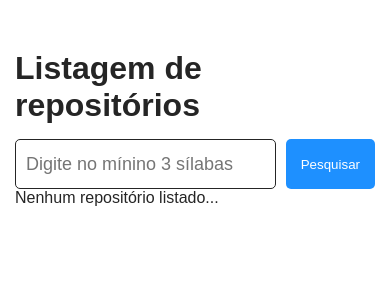
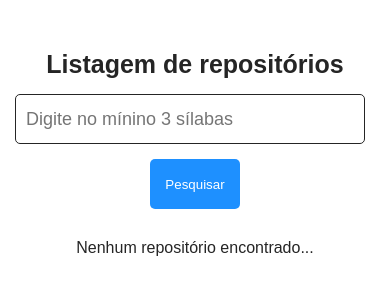
Before and after one commit to bruno-caike/listagem-de-repositorios, a React (Create React App) app: page / in a window 390 px wide. Shown: the top 300 px of the page. Built offline with nearby package versions, Linux system fonts and the light colour scheme.

Commit message:
ajustes no css

```diff
--- a/public/index.html
+++ b/public/index.html
@@ -10,34 +10,12 @@
       content="Web site created using create-react-app"
     />
     <link rel="apple-touch-icon" href="%PUBLIC_URL%/logo192.png" />
-    <!--
-      manifest.json provides metadata used when your web app is installed on a
-      user's mobile device or desktop. See https://developers.google.com/web/fundamentals/web-app-manifest/
-    -->
     <link rel="manifest" href="%PUBLIC_URL%/manifest.json" />
-    <!--
-      Notice the use of %PUBLIC_URL% in the tags above.
-      It will be replaced with the URL of the `public` folder during the build.
-      Only files inside the `public` folder can be referenced from the HTML.
 
-      Unlike "/favicon.ico" or "favicon.ico", "%PUBLIC_URL%/favicon.ico" will
-      work correctly both with client-side routing and a non-root public URL.
-      Learn how to configure a non-root public URL by running `npm run build`.
-    -->
-    <title>React App</title>
+    <title>Listagem de repositórios</title>
   </head>
   <body>
     <noscript>You need to enable JavaScript to run this app.</noscript>
     <div id="root"></div>
-    <!--
-      This HTML file is a template.
-      If you open it directly in the browser, you will see an empty page.
-
-      You can add webfonts, meta tags, or analytics to this file.
-      The build step will place the bundled scripts into the <body> tag.
-
-      To begin the development, run `npm start` or `yarn start`.
-      To create a production bundle, use `npm run build` or `yarn build`.
-    -->
   </body>
 </html>
--- a/src/App.css
+++ b/src/App.css
@@ -67,7 +67,7 @@
 }
 .card-repositories > article > img {
   width: 100%;
-  height: 15.625vw;
+  height: 300px;
   border: 1px solid #252525;
   border-radius: 5px;
 }
@@ -88,3 +88,39 @@
   grid-gap: 5px;
 }
 /* end card-repositories */
+
+.repositories-not-found {
+  margin-top: 30px;
+}
+
+@media (max-width: 1300px) {
+  .container {
+    max-width: 760px;
+  }
+  .grid-all-repositories {
+    grid-template-columns: repeat(2, 1fr);
+  }
+  .card-repositories > article > img {
+    height: 330px;
+  }
+}
+@media (max-width: 767px) {
+  .form-search > h1 {
+    font-size: 1.5625rem;
+  }
+  .form-search > form {
+    flex-direction: column;
+  }
+  .form-search > form > button {
+    margin-top: 15px;
+  }
+  .container {
+    max-width: 350px;
+  }
+  .grid-all-repositories {
+    grid-template-columns: repeat(1, 1fr);
+  }
+  .form-search > h1, .repositories-not-found {
+    text-align: center;
+  }
+}
--- a/src/App.js
+++ b/src/App.js
@@ -72,7 +72,7 @@ function App() {
             );
         })}
         </div>
-        : <p>Nenhum repositório listado...</p>}
+        : <p className='repositories-not-found'>Nenhum repositório encontrado...</p>}
     </div>
   );
 }
```
